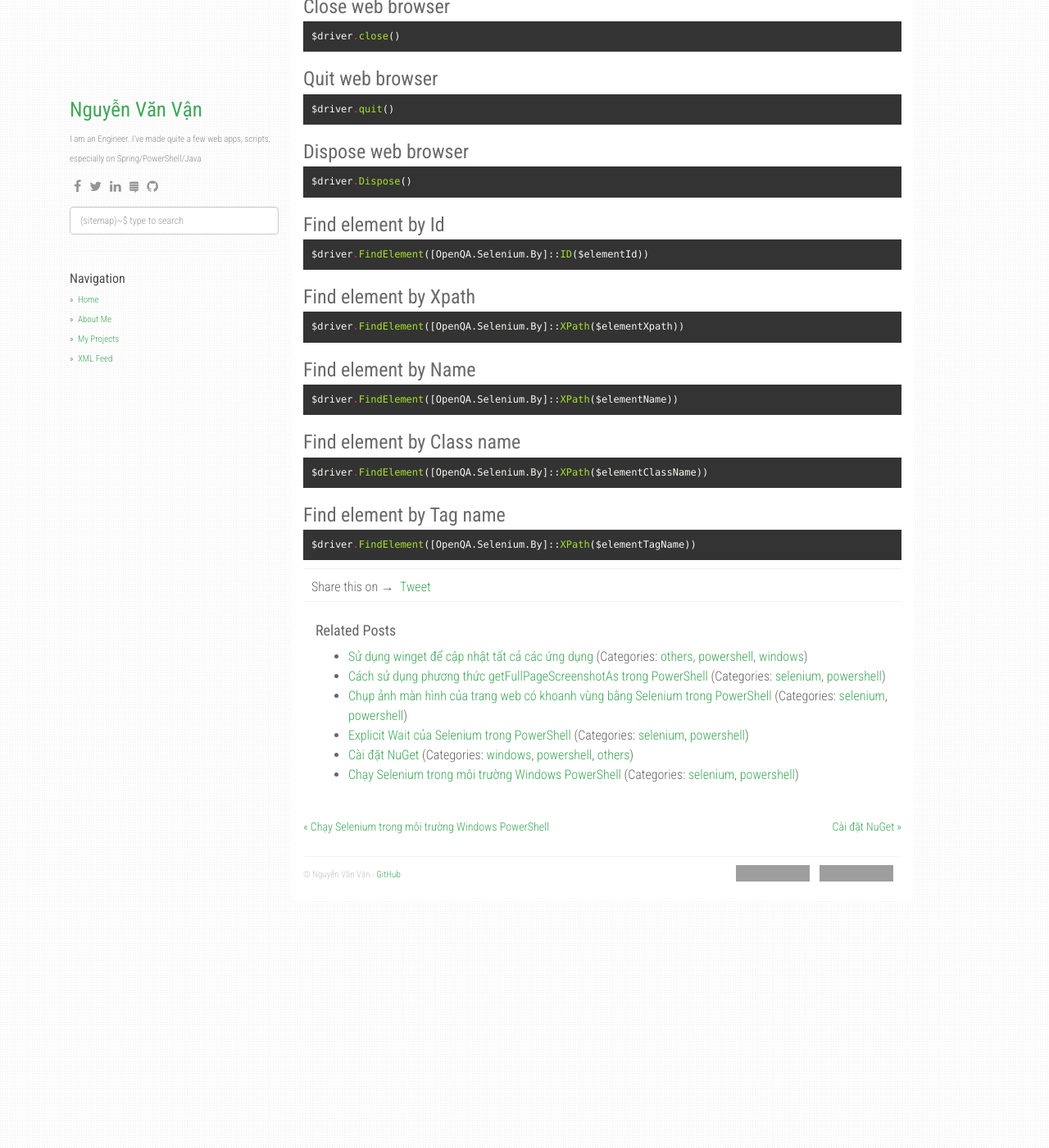
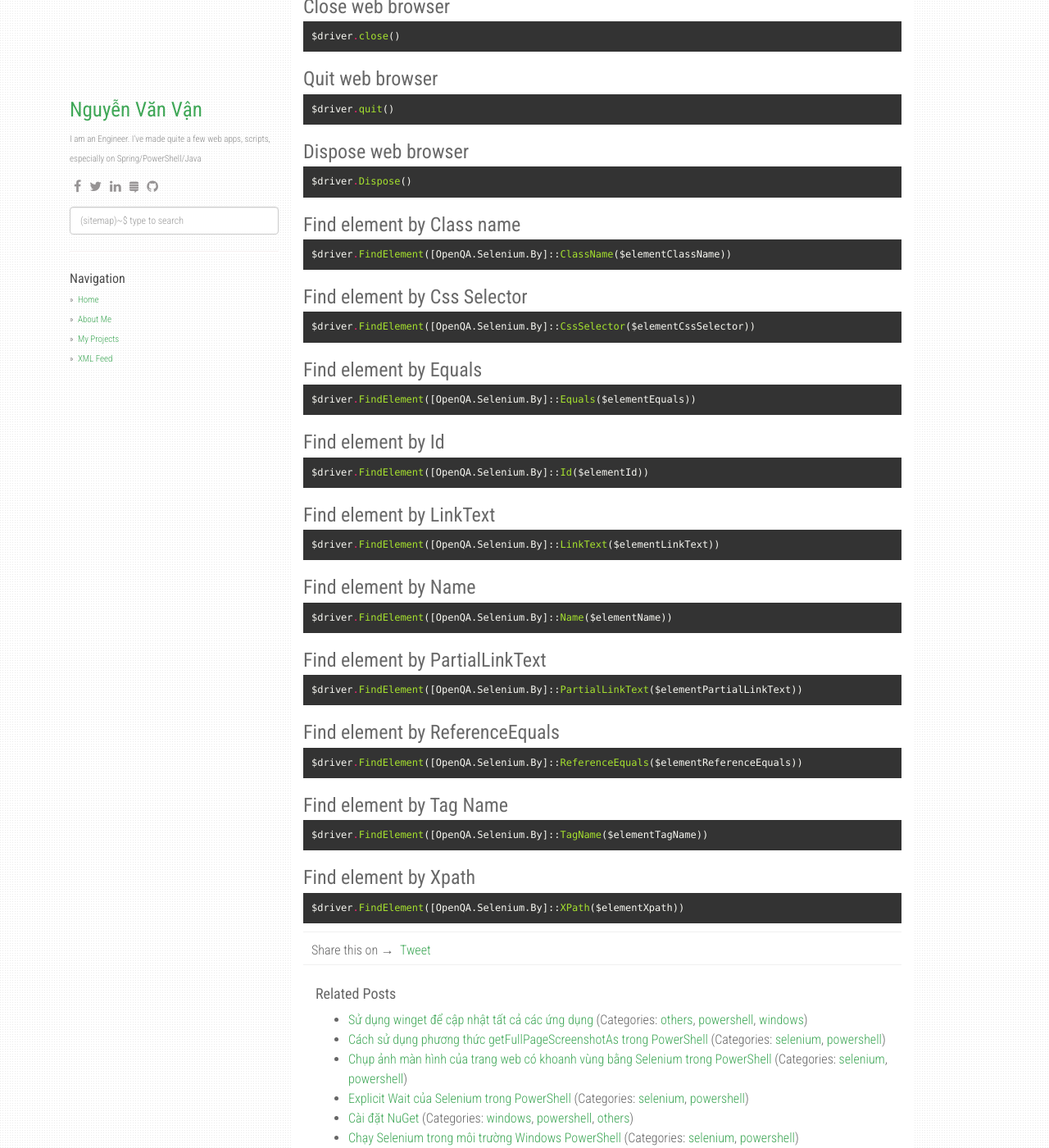
Before and after one commit to vegetaz/vegetaz.github.io, a Jekyll site: the page built from _posts/2016/11/2016-11-12-Basic-Selenium-command-in-PowerShell.markdown, in a window 1280 px wide and 1400 px high, scrolled down 1646 px. Shown: the whole window at 82% size. Built offline with Jekyll 4.4.1, drawn with Linux system fonts in a browser that asks for light colours; nearby versions of some CDN libraries; comment, search, counter and statistics services are not loaded; grey boxes are pictures that could not be loaded.

Commit message:
Một số câu lệnh cơ bản của Selenium trong PowerShell

````diff
--- a/_posts/2016/11/2016-11-12-Basic-Selenium-command-in-PowerShell.markdown
+++ b/_posts/2016/11/2016-11-12-Basic-Selenium-command-in-PowerShell.markdown
@@ -99,27 +99,52 @@ $driver.quit()
 $driver.Dispose()
 ```
 
+### Find element by Class name
+```powershell
+$driver.FindElement([OpenQA.Selenium.By]::ClassName($elementClassName))
+```
+
+### Find element by Css Selector
+```powershell
+$driver.FindElement([OpenQA.Selenium.By]::CssSelector($elementCssSelector))
+```
+
+### Find element by Equals
+```powershell
+$driver.FindElement([OpenQA.Selenium.By]::Equals($elementEquals))
+```
+
 ### Find element by Id
 ```powershell
-$driver.FindElement([OpenQA.Selenium.By]::ID($elementId))
+$driver.FindElement([OpenQA.Selenium.By]::Id($elementId))
+```
+
+### Find element by LinkText
+```powershell
+$driver.FindElement([OpenQA.Selenium.By]::LinkText($elementLinkText))
+```
+
+### Find element by Name
+```powershell
+$driver.FindElement([OpenQA.Selenium.By]::Name($elementName))
+```
+
+### Find element by PartialLinkText
+```powershell
+$driver.FindElement([OpenQA.Selenium.By]::PartialLinkText($elementPartialLinkText))
+```
+
+### Find element by ReferenceEquals
+```powershell
+$driver.FindElement([OpenQA.Selenium.By]::ReferenceEquals($elementReferenceEquals))
+```
+
+### Find element by Tag Name
+```powershell
+$driver.FindElement([OpenQA.Selenium.By]::TagName($elementTagName))
 ```
 
 ### Find element by Xpath
 ```powershell
 $driver.FindElement([OpenQA.Selenium.By]::XPath($elementXpath))
 ```
-
-### Find element by Name
-```powershell
-$driver.FindElement([OpenQA.Selenium.By]::XPath($elementName))
-```
-
-### Find element by Class name
-```powershell
-$driver.FindElement([OpenQA.Selenium.By]::XPath($elementClassName))
-```
-
-### Find element by Tag name
-```powershell
-$driver.FindElement([OpenQA.Selenium.By]::XPath($elementTagName))
-```
````
